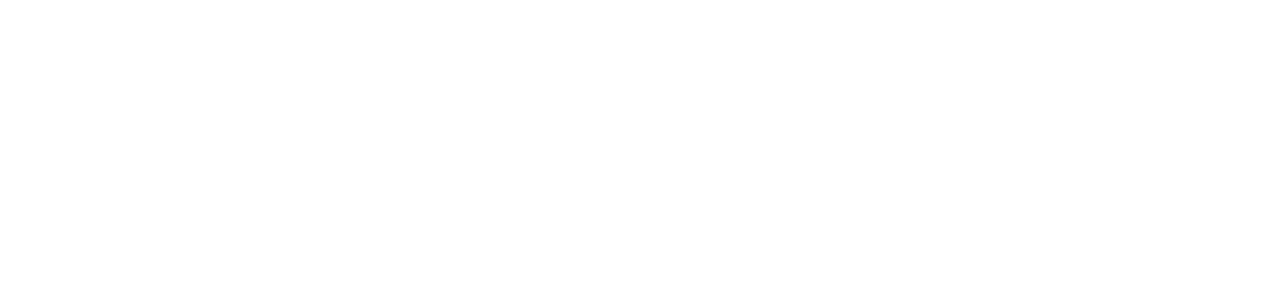
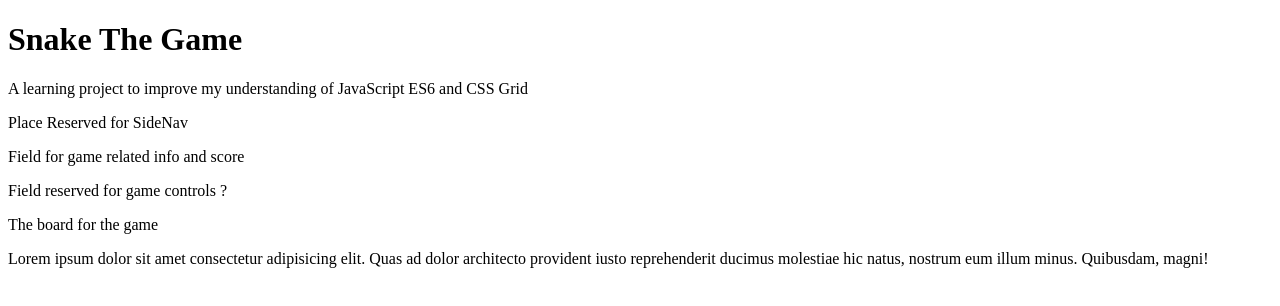
Before and after one commit to YasserB94/Snake, a plain HTML site: page index.html in a window 1280 px wide. Drawn offline with Linux system fonts and the light colour scheme.

Commit message:
Adding HTML Elements according to Design

```diff
--- a/index.html
+++ b/index.html
@@ -1,13 +1,30 @@
 <!DOCTYPE html>
 <html lang="en">
+
 <head>
     <meta charset="UTF-8">
     <meta http-equiv="X-UA-Compatible" content="IE=edge">
     <meta name="viewport" content="width=device-width, initial-scale=1.0">
-    <meta name="description" content="A Student's project learning web development. On this website I tried to recreate the classic Snake Game.">
+    <meta name="description"
+        content="A Student's project learning web development. On this website I tried to recreate the classic Snake Game.">
     <title>Snake</title>
 </head>
+
 <body>
+    <header>
+        <h1>Snake The Game</h1>
+        <p>A learning project to improve my understanding of JavaScript ES6 and CSS Grid</p>
+    </header>
+    <nav class="side-bar-navigation"><p>Place Reserved for SideNav</p></nav>
+    <main>
+        <div class="score-info"><p>Field for game related info and score</p></div>
+        <div class="controls"><p>Field reserved for game controls ?</p></div>
+        <div class="game-board"><p>The board for the game</p></div>
+    </main>
+    <footer>
+        <p>Lorem ipsum dolor sit amet consectetur adipisicing elit. Quas ad dolor architecto provident iusto
+            reprehenderit ducimus molestiae hic natus, nostrum eum illum minus. Quibusdam, magni!</p>
+    </footer>
+</body>
 
-</body>
 </html>
```
